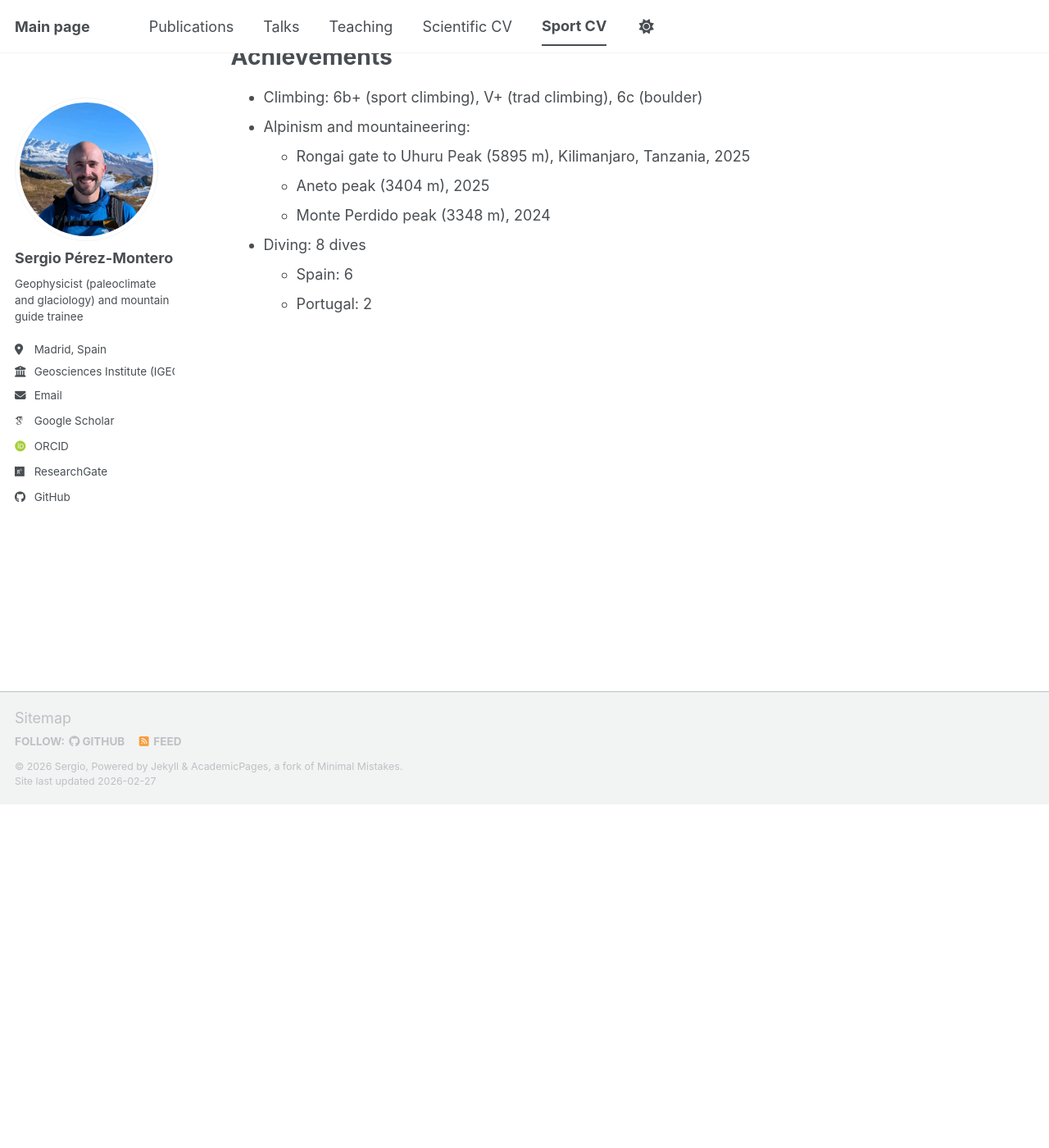
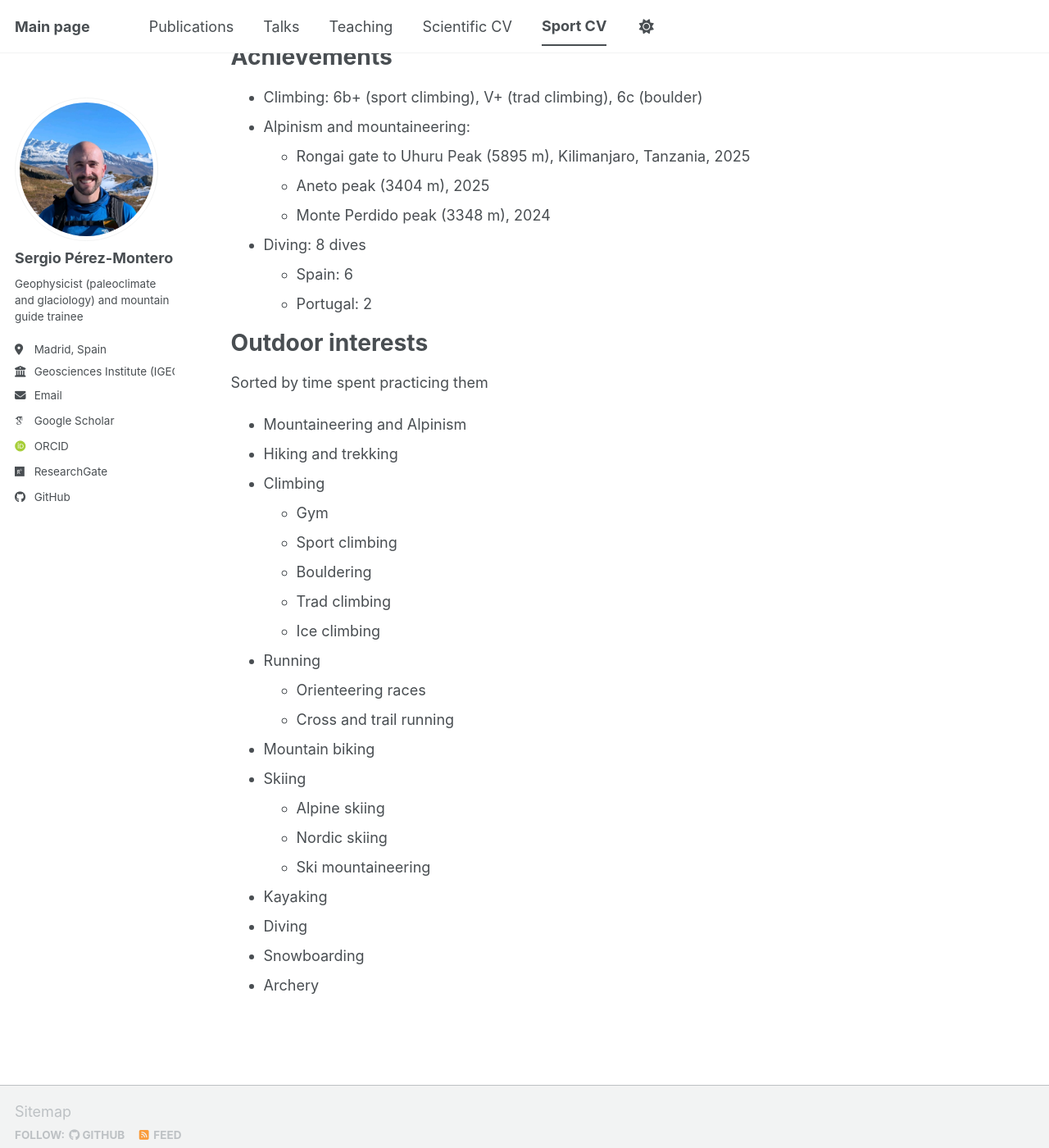
Before and after one commit to sperezmont/sperezmont.github.io, a Jekyll site: the page built from _pages/SportCV.md, in a window 1280 px wide and 1400 px high, scrolled down 419 px. Shown: the whole window at 82% size. Built offline with Jekyll 4.4.1, drawn with Linux system fonts in a browser that asks for light colours; some web fonts are replaced; a script bundle is joined from its source files by our own code; library files that are not in the unit come from our copies.

Commit message:
Update SportCV.md

```diff
--- a/_pages/SportCV.md
+++ b/_pages/SportCV.md
@@ -30,3 +30,27 @@ Achievements
 * Diving: 8 dives
   * Spain: 6
   * Portugal: 2
+
+Outdoor interests
+======
+Sorted by time spent practicing them
+* Mountaineering and Alpinism
+* Hiking and trekking
+* Climbing
+  * Gym
+  * Sport climbing
+  * Bouldering
+  * Trad climbing
+  * Ice climbing
+* Running
+  * Orienteering races
+  * Cross and trail running
+* Mountain biking
+* Skiing
+  * Alpine skiing
+  * Nordic skiing
+  * Ski mountaineering
+* Kayaking
+* Diving
+* Snowboarding
+* Archery
```
